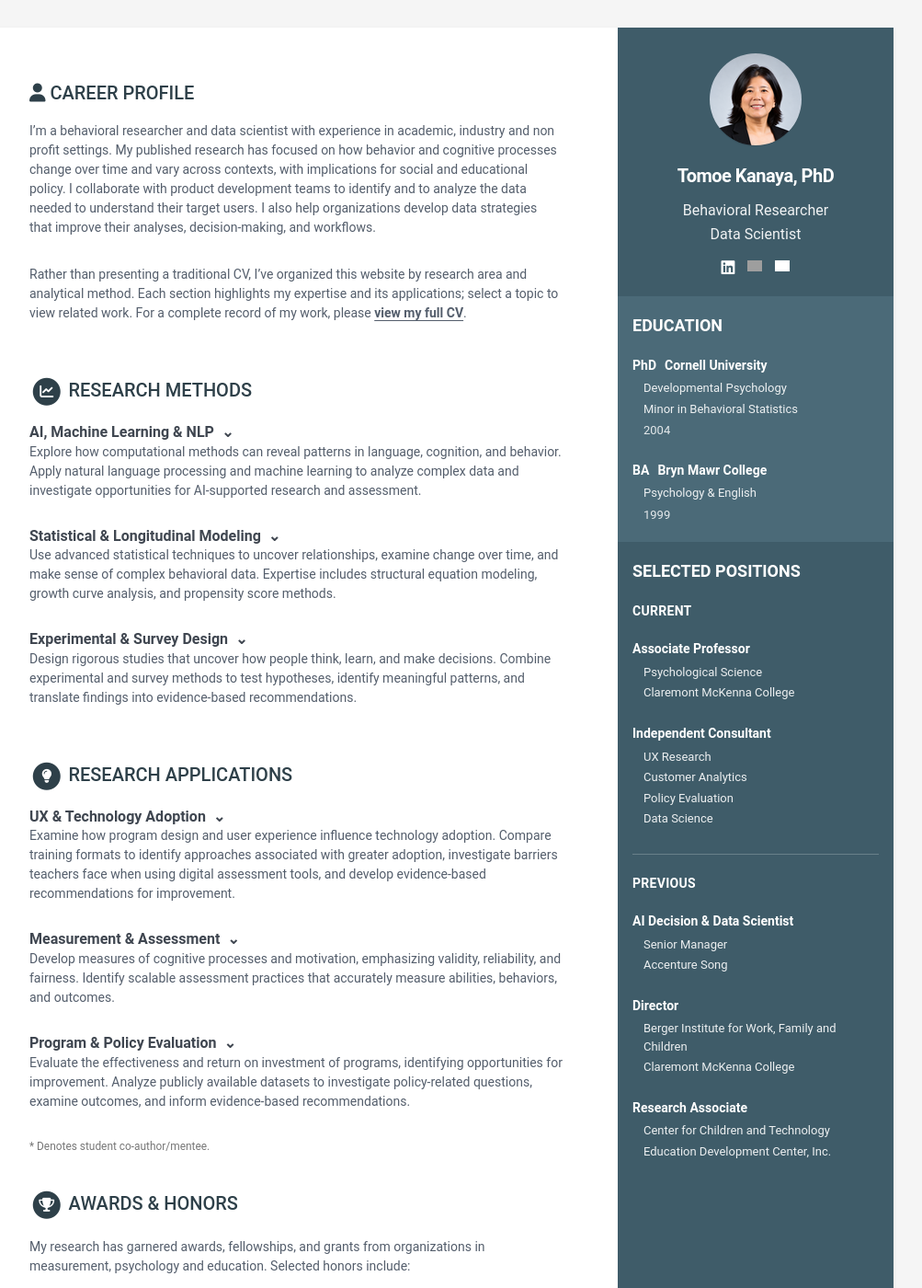
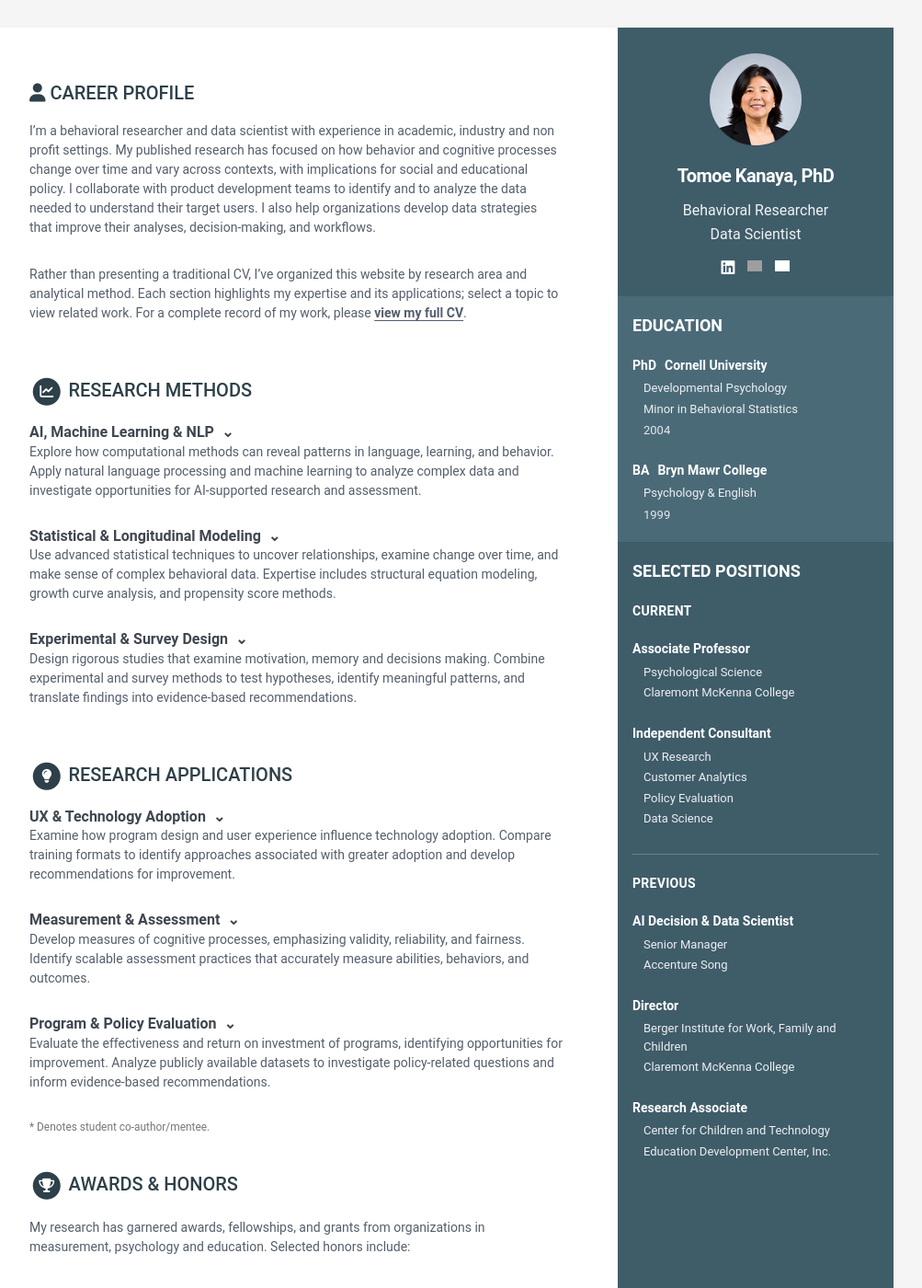
Before and after one commit to KanayaPHD/DigitalCV, a Jekyll site: the page built from index.html, in a window 1280 px wide and 1400 px high. Shown: the whole window at 92% size, without its empty margins (168-1171 px from the left). Built offline with Jekyll 4.4.1, drawn with Linux system fonts in a browser that asks for light colours; grey boxes are pictures that could not be loaded.

Commit message:
Update data.yml

```diff
--- a/_data/data.yml
+++ b/_data/data.yml
@@ -85,7 +85,7 @@ analytical_methods:
     - role: AI, Machine Learning & NLP
       details: |
         Explore how computational methods can reveal patterns in
-        language, cognition, and behavior. Apply natural language
+        language, learning, and behavior. Apply natural language
         processing and machine learning to analyze complex data and
         investigate opportunities for AI-supported research and assessment.
       papers:
@@ -124,8 +124,8 @@ analytical_methods:
 
     - role: Experimental & Survey Design
       details: |
-        Design rigorous studies that uncover how people think, learn,
-        and make decisions. Combine experimental and survey methods
+        Design rigorous studies that examine motivation, memory and decisions making.
+        Combine experimental and survey methods
         to test hypotheses, identify meaningful patterns, and
         translate findings into evidence-based recommendations.
       papers:
@@ -149,9 +149,8 @@ experiences:
       details: |
         Examine how program design and user experience influence
         technology adoption. Compare training formats to identify
-        approaches associated with greater adoption, investigate
-        barriers teachers face when using digital assessment tools,
-        and develop evidence-based recommendations for improvement.
+        approaches associated with greater adoption and develop
+        recommendations for improvement.
       papers:
         - citation: >-
             Kanaya, T., Light, D., & Culp, K. M. (2005).
@@ -168,7 +167,7 @@ experiences:
 
     - role: Measurement & Assessment
       details: |
-        Develop measures of cognitive processes and motivation, emphasizing validity,
+        Develop measures of cognitive processes, emphasizing validity,
         reliability, and fairness. Identify scalable assessment practices that accurately
         measure abilities, behaviors, and outcomes.
       papers:
@@ -189,7 +188,7 @@ experiences:
         Evaluate the effectiveness and return on investment of
         programs, identifying opportunities for improvement.
         Analyze publicly available datasets to investigate
-        policy-related questions, examine outcomes, and inform
+        policy-related questions and inform
         evidence-based recommendations.
       papers:
         - citation: >-
```
